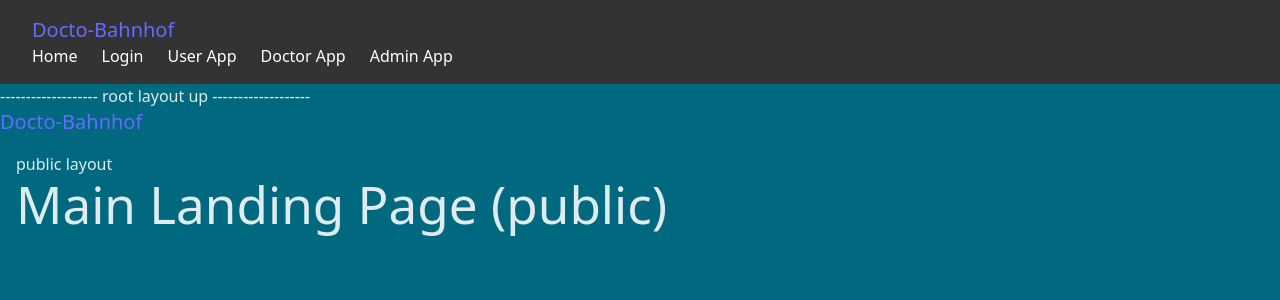
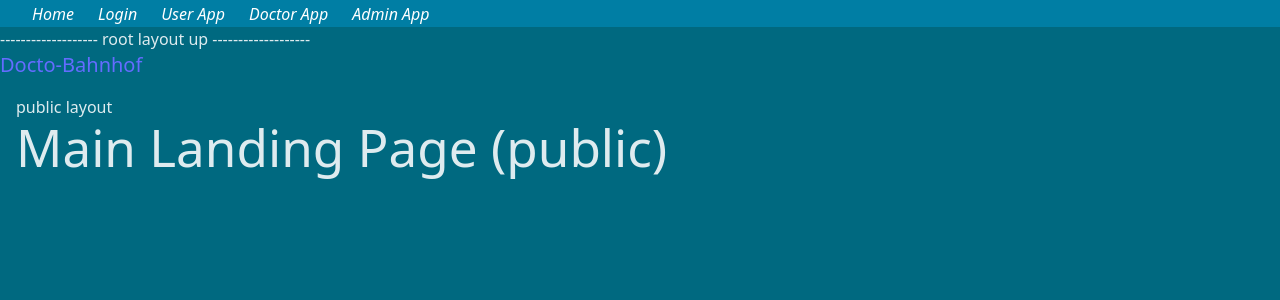
Before and after one commit to omkardusane/docto-bahnhof, a React (Vite) app in the folder frontend/: page / in a window 1280 px wide. Shown: the top 300 px of the page. Built offline with nearby package versions, Linux system fonts and the light colour scheme.

Commit message:
header styles

```diff
--- a/frontend/src/components/layout/Header.tsx
+++ b/frontend/src/components/layout/Header.tsx
@@ -4,9 +4,9 @@ export default function Header() {
   return (
     <header className="navbar">
       <nav>
-        <Link to="/" className="text-xl font-bold">
+        {/* <Link to="/" className="text-xl font-bold">
           Docto-Bahnhof
-        </Link>
+        </Link> */}
         <ul className="nav-list">
           <li><a href="/">Home</a></li>
           <li><a href="/auth">Login</a></li>
--- a/frontend/src/components/layout/header.css
+++ b/frontend/src/components/layout/header.css
@@ -1,6 +1,7 @@
 .navbar {
-    background-color: #333;
-    padding: 1rem 2rem;
+    background-color: #007ea4;
+    padding: 0.1rem 2rem;
+    font-style: italic;
 }
 
 .nav-list {
@@ -22,5 +23,5 @@
 }
 
 .layout-content {
-    padding: 1rem;
+    /* padding: 1rem; */
 }
```
